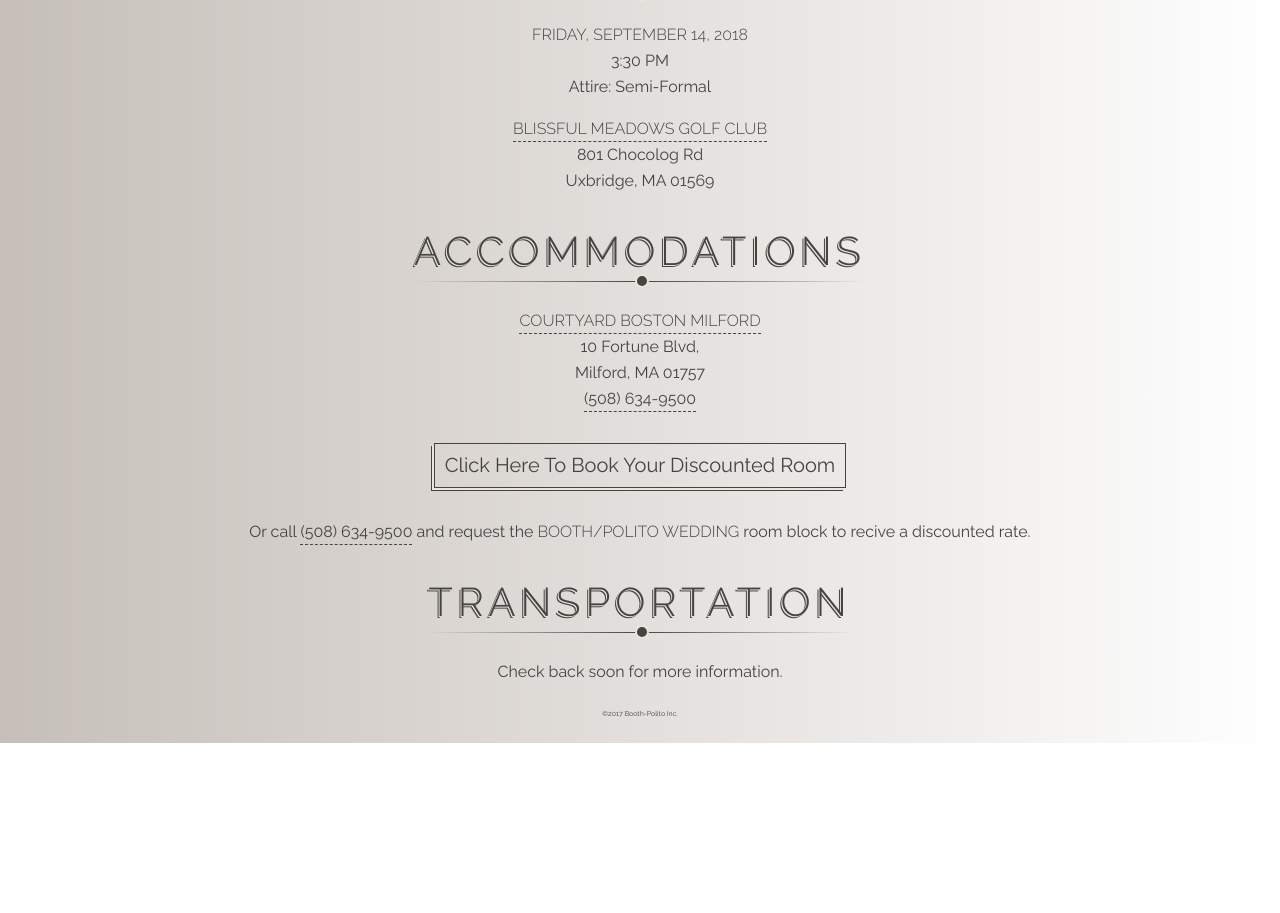
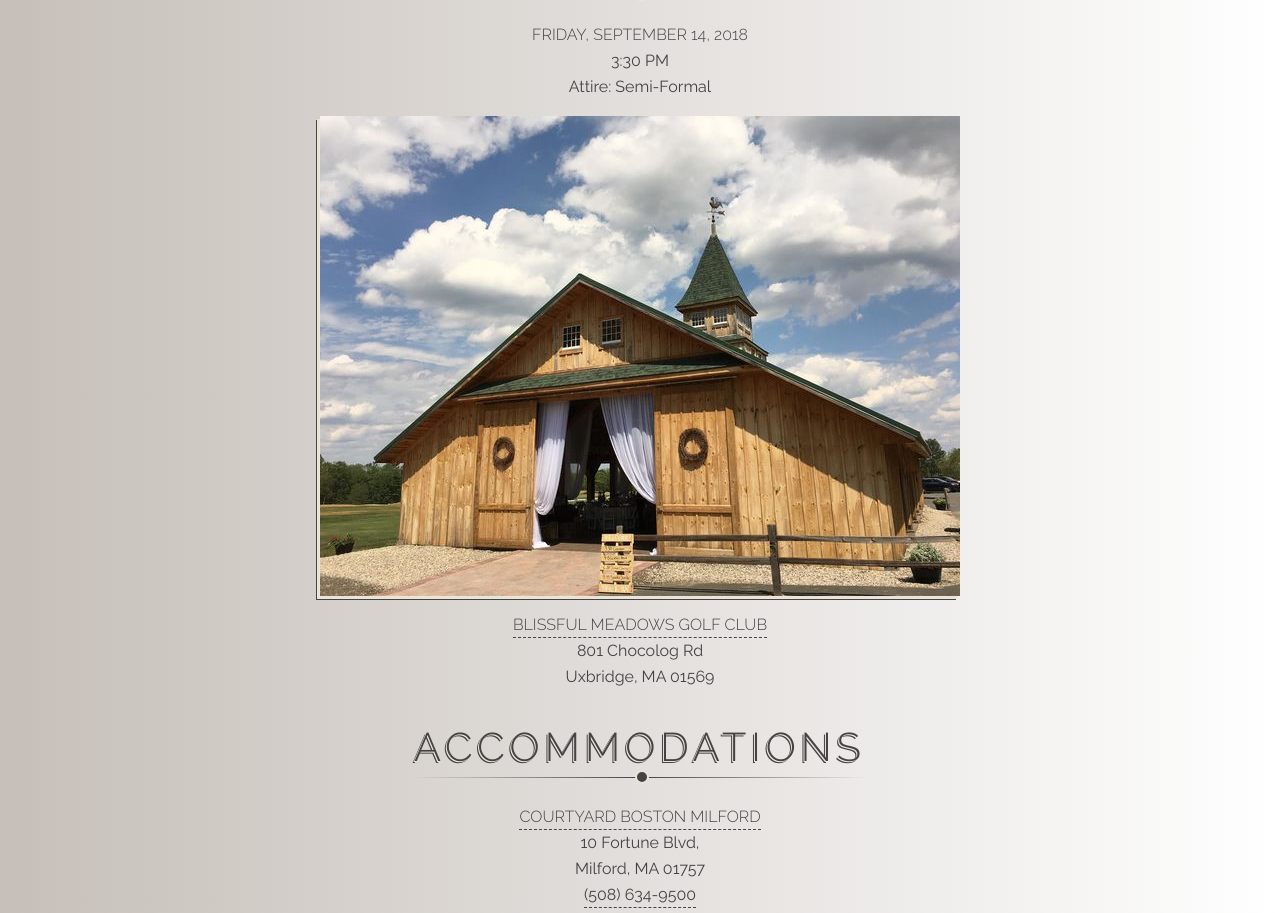
Before and after one commit to boothpolitowedding/boothpolitowedding.github.io, a website: page index.html in a window 1280 px wide. Shown: the part 876-1789 px from the top of the page. Before the commit the page ends 1619 px from the top, so only its background shows below. Drawn offline with Linux system fonts and the light colour scheme.

Commit message:
add pavilion image

```diff
--- a/index.html
+++ b/index.html
@@ -41,6 +41,9 @@
                     3:30 PM
                     <br>
                     Attire: Semi-Formal
+                    </p>
+                    <p>
+                    <img src="img/pavilion.jpg" alt="Blissful Meadows Pavilion" class="img-border">
                     </p>
                     <p>
                     <strong><a href="https://www.google.com/maps/dir/''/BLISSFUL+MEADOWS+GOLF+CLUB/data=!4m5!4m4!1m0!1m2!1m1!1s0x89e4167b8428687d:0xd625bf655cc72865?sa=X&ved=0ahUKEwitlaOxjrjXAhVL0oMKHWxuC2EQ9RcIhAEwDg" target="_blank">Blissful Meadows Golf Club</a></strong>
--- a/src/styles/partials/_custom.scss
+++ b/src/styles/partials/_custom.scss
@@ -29,6 +29,11 @@
 }
 .small {
     font-size: 0.7rem;
+}
+.img-border {
+    display: inline-block;
+    box-shadow: -3px 3px 0 $accent-3, -4px 4px 0 rgba($accent-4, 1);
+
 }
 
 // wrapper
```
Also changed, not shown: css/styles.css, css/styles.min.css, img/pavilion.jpg (added), src/images/pavilion.jpg (added).
